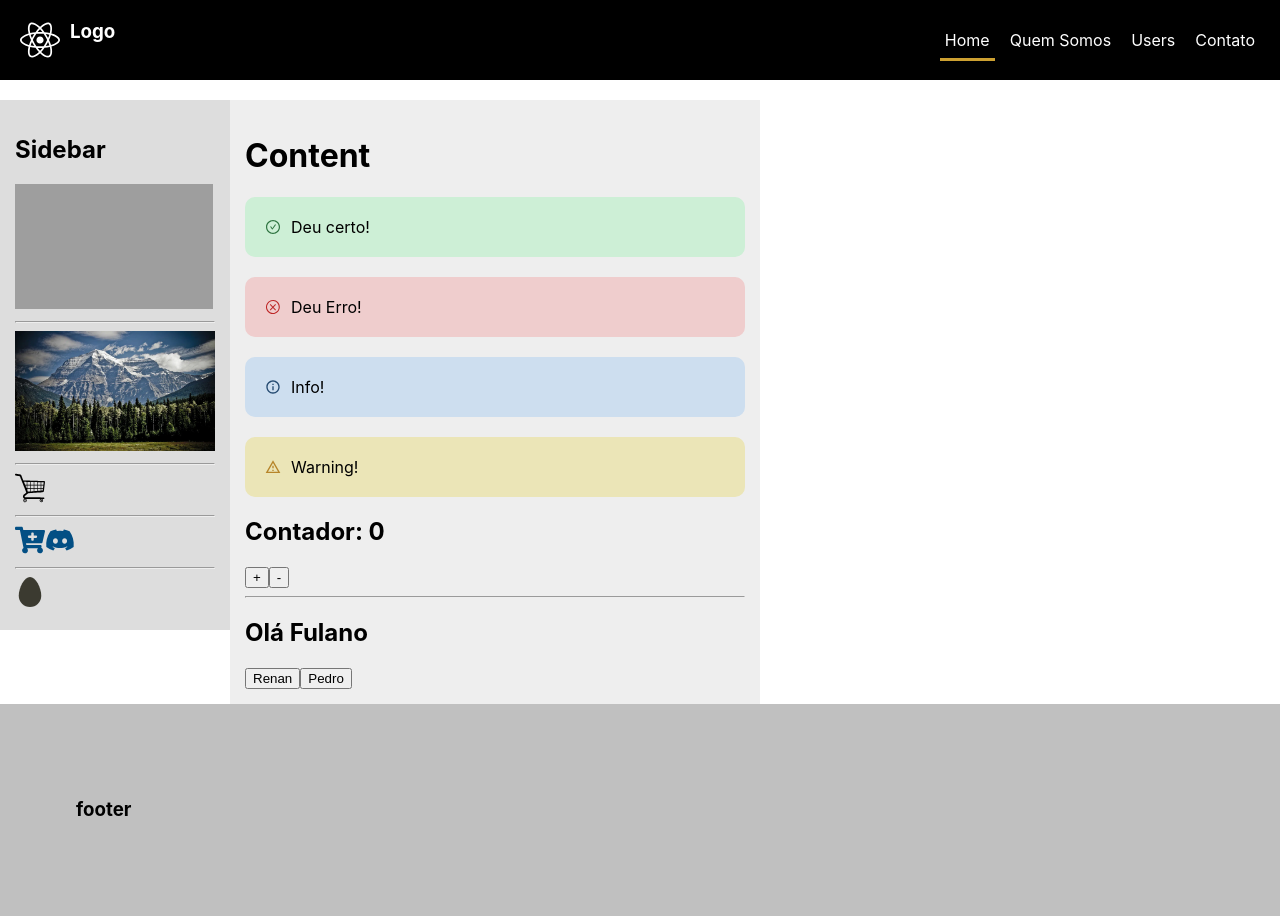
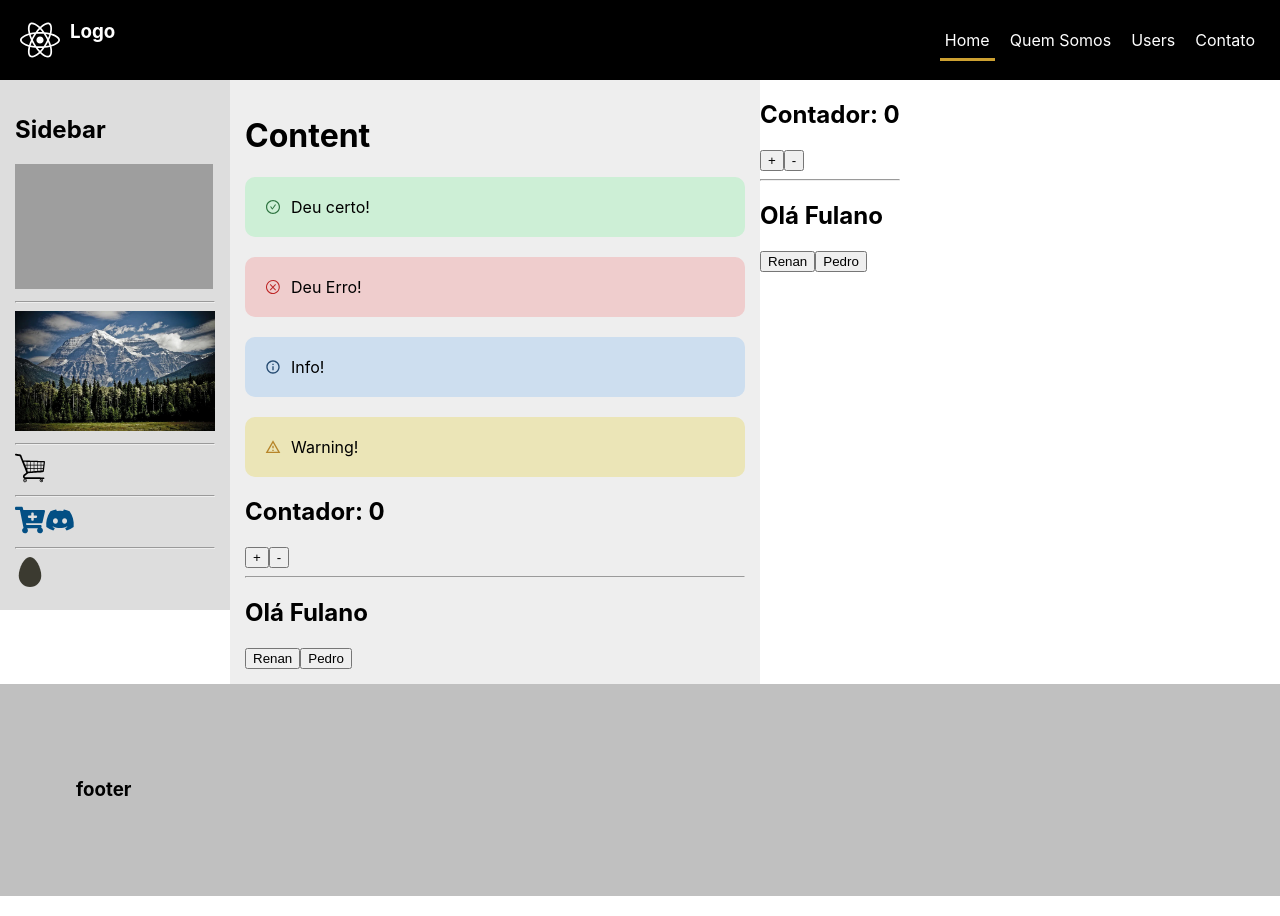
Before and after one commit to Gabrielle1sbn/reacttutorial, a React (Create React App) app: page / in a window 1280 px wide. Built offline with nearby package versions, Linux system fonts and the light colour scheme; grey boxes are pictures that could not be loaded.

Commit message:
remove main menu add footer

```diff
--- a/src/pages/About.js
+++ b/src/pages/About.js
@@ -1,6 +1,5 @@
 import Box from '@mui/material/Box'
 import Header from '../components/Header'
-import MainMenu from '../components/MainMenu'
 import Sidebar from '../components/Sidebar'
 import Footer from '../components/Footer'
 
@@ -8,7 +7,6 @@ const About = () => {
   return (
     <>
       <Header />
-      <MainMenu />
       <Box sx={{
         display: 'flex',
       }}>
--- a/src/pages/Contact.js
+++ b/src/pages/Contact.js
@@ -1,6 +1,5 @@
 import Box from '@mui/material/Box'
 import Header from '../components/Header'
-import MainMenu from '../components/MainMenu'
 import Sidebar from '../components/Sidebar'
 import Footer from '../components/Footer'
 
@@ -8,7 +7,6 @@ const Contact = () => {
   return (
     <>
       <Header />
-      <MainMenu />
       <Box sx={{
         display: 'flex',
       }}>
--- a/src/pages/Error404.js
+++ b/src/pages/Error404.js
@@ -1,6 +1,5 @@
 import Box from '@mui/material/Box'
 import Header from '../components/Header'
-import MainMenu from '../components/MainMenu'
 import Sidebar from '../components/Sidebar'
 import Footer from '../components/Footer'
 
@@ -8,7 +7,6 @@ const Error404 = () => {
   return (
     <>
       <Header />
-      <MainMenu />
       <Box sx={{
         display: 'flex',
       }}>
--- a/src/pages/Home.js
+++ b/src/pages/Home.js
@@ -1,21 +1,40 @@
 import Box from '@mui/material/Box'
 import Header from '../components/Header'
-import MainMenu from '../components/MainMenu'
 import Sidebar from '../components/Sidebar'
 import Content from '../components/Content'
 import Footer from '../components/Footer'
+import Alert from '../components/Alert'
+import SampleUserState from '../components/SampleUserState'
 
 const Home = () => {
   return (
     <>
       <Header />
-      <MainMenu />
       <Box sx={{
         display: 'flex',
       }}>
-        <Sidebar />
-        <Content />
-      </Box>
+          <Sidebar />
+
+          <Content title="Home">
+              <Alert type="success" >
+                Deu certo!
+              </Alert>
+              <br />
+              <Alert type="error">
+                Deu Erro!
+              </Alert>
+              <br />
+              <Alert type="info">
+                Info!
+              </Alert>
+              <br />
+              <Alert type="warning">
+                Warning!
+              </Alert>
+            </Content >
+
+          <SampleUserState />
+        </Box>
       <Footer />
     </>
   )
```
